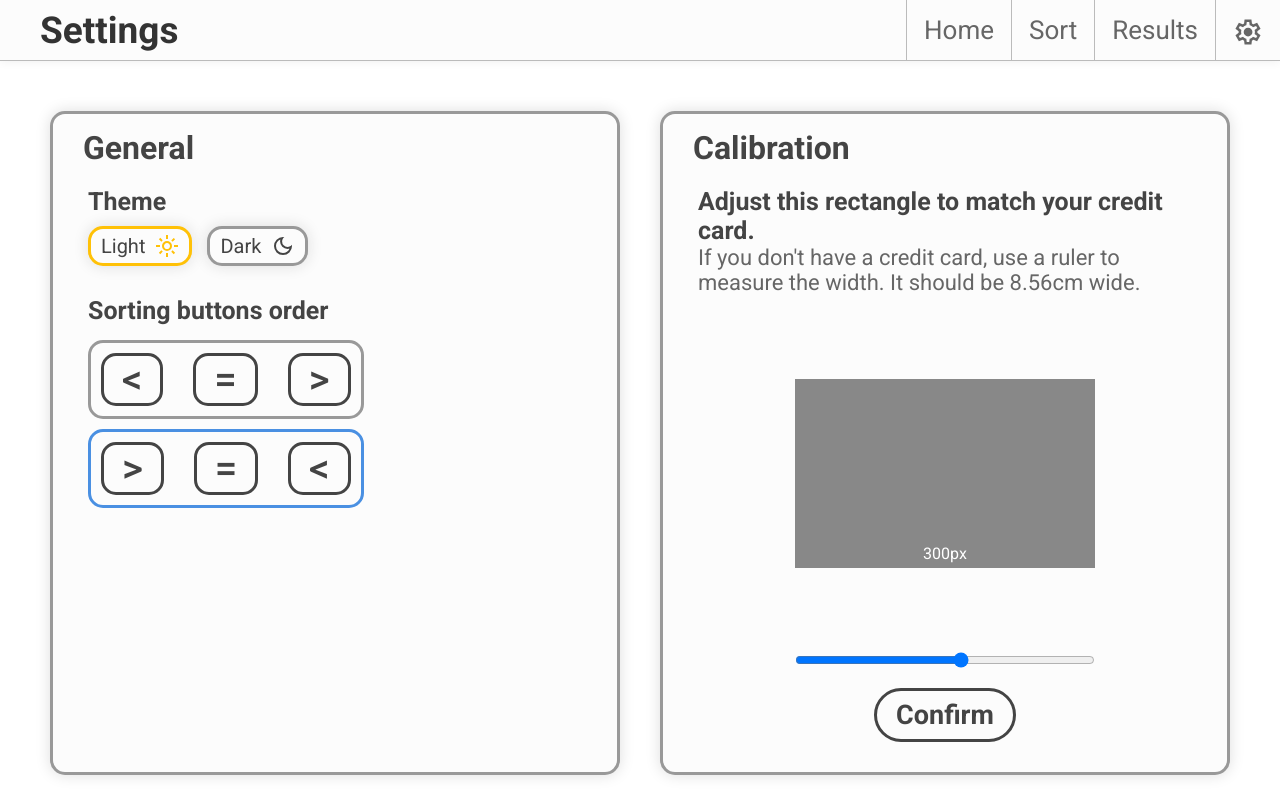
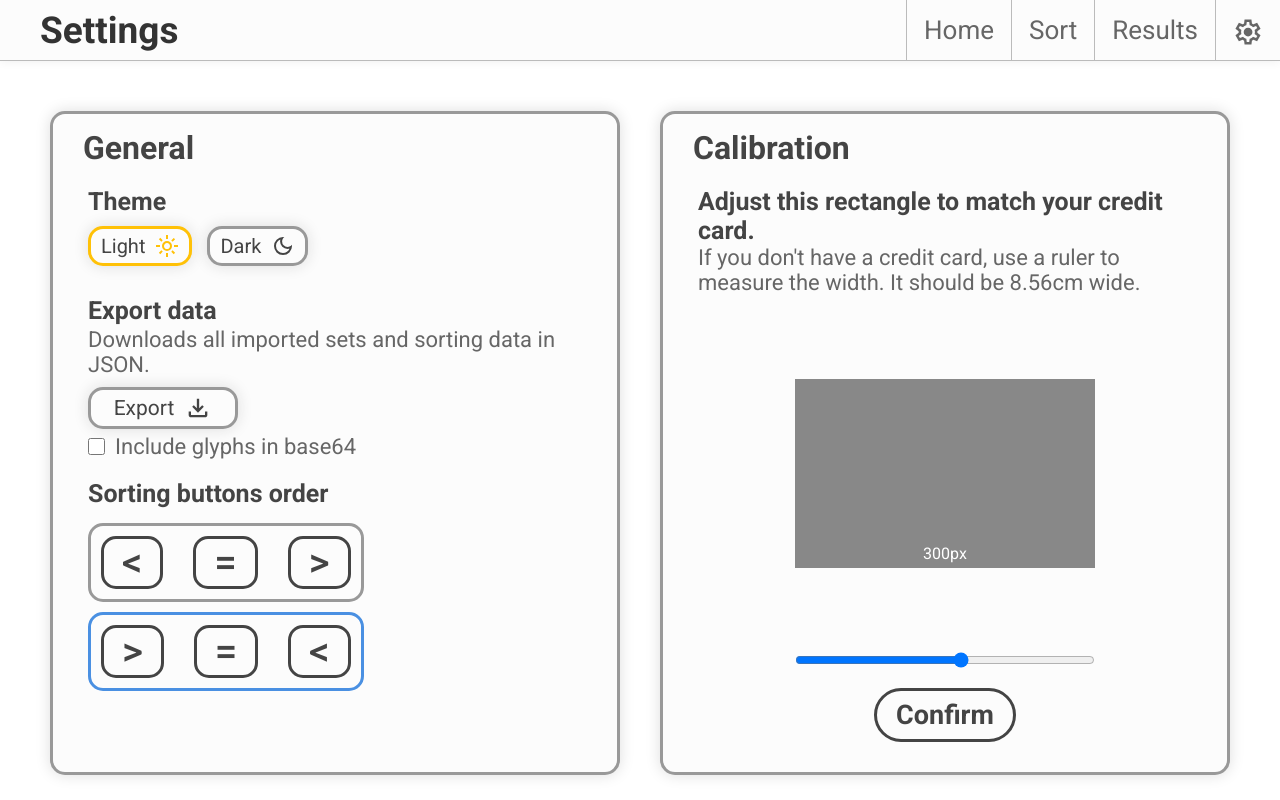
Before and after one commit to Oskar505/glyphSort, a Vue app: page /calibration in a window 1280 px wide. Built offline with nearby package versions, Linux system fonts and the light colour scheme.

Commit message:
log, json export, button id in answer

```diff
--- a/src/GlyphSetClass.js
+++ b/src/GlyphSetClass.js
@@ -1,5 +1,6 @@
 import pako from 'pako'
 import { toRaw } from 'vue'
+import { logMessage } from './views/Sort.vue'
 
 
 class GlyphSet {
@@ -22,20 +23,6 @@ class GlyphSet {
         if (distance == undefined) {
             this.distance = this.glyphStepsCount * 0.2
         }
-
-
-        // this.data = {
-        //     "id": null,
-        //     "name": null,
-        //     "author": null,
-        //     "version": null,
-        //     "glyphs": null,
-        //     "distance": null,
-        //     "gamma": null,
-        //     "glyphStepsCount": null,
-        //     "equalChance": null,
-        //     "answers": null,
-        // }
 
 
         this.initPromise = null // state of initialization
@@ -386,6 +373,8 @@ class GlyphSet {
             val2 = val1;
         }
 
+        logMessage('-')
+        logMessage(`New glyph pair: ${this.id}, values: ${val1}, ${val2}, distance: ${this.actualDistance}, rotation: ${rotationValue}, gamma: ${this.gamma}`)
 
 
         return {val1:val1, val2:val2, distance:this.actualDistance, rotation:this.rotation, rotationValue:rotationValue}
--- a/src/views/Calibration.vue
+++ b/src/views/Calibration.vue
@@ -31,6 +31,25 @@
                         <svg xmlns="http://www.w3.org/2000/svg" height="24px" viewBox="0 -960 960 960" width="24px" fill="#444"><path d="M480-120q-150 0-255-105T120-480q0-150 105-255t255-105q14 0 27.5 1t26.5 3q-41 29-65.5 75.5T444-660q0 90 63 153t153 63q55 0 101-24.5t75-65.5q2 13 3 26.5t1 27.5q0 150-105 255T480-120Zm0-80q88 0 158-48.5T740-375q-20 5-40 8t-40 3q-123 0-209.5-86.5T364-660q0-20 3-40t8-40q-78 32-126.5 102T200-480q0 116 82 198t198 82Zm-10-270Z"/></svg>
                     </div>
                 </div>
+            </div>
+
+
+            <div class="downloadData generalSettingWrapper">
+                <h3 class="strong">Export data</h3>
+                <p>Downloads all imported sets and sorting data in JSON.</p>
+
+                <div class="exportBtn" @click="exportData(exportGlyphs)">
+                    <p>Export</p>
+                    <svg xmlns="http://www.w3.org/2000/svg" height="28px" viewBox="0 -960 960 960" width="28px" fill="var(--text)">
+                        <title>Download JSON</title>
+                        <path d="M480-320 280-520l56-58 104 104v-326h80v326l104-104 56 58-200 200ZM240-160q-33 0-56.5-23.5T160-240v-120h80v120h480v-120h80v120q0 33-23.5 56.5T720-160H240Z"/>
+                    </svg>
+                </div>
+
+                <label class="exportCheckboxLabel" for="exportGlyphs">
+                    <input class="exportCheckbox" v-model="exportGlyphs" type="checkbox" name="exportGlyphs" id="exportGlyphs">
+                    Include glyphs in base64
+                </label>
             </div>
 
 
@@ -100,6 +119,7 @@
                 btnsOrder: 0,
                 glyphSetIds: [],
                 theme: 'light',
+                exportGlyphs: false
             }
         },
 
@@ -163,6 +183,57 @@
             saveSortingBtnsOrder(order) {
                 this.btnsOrder = order
                 document.cookie = `sortingBtnsOrder=${order}; path=/; max-age=31536000; SameSite=Strict`;
+            },
+
+
+            async exportData(exportGlyphs) {
+                // Init DB
+                this.db = await new Promise((resolve, reject) => {
+                    let request = indexedDB.open("glyphSortDB", 2)
+                    request.onupgradeneeded = (event) => {
+                        let db = event.target.result
+
+                        if (!db.objectStoreNames.contains("glyphSetStore")) {
+                            let objectStore = db.createObjectStore("glyphSetStore", { keyPath: "id" })
+                            objectStore.createIndex("setId", "id", { unique: false })
+                        }
+                    }
+
+                    request.onsuccess = (event) => resolve(event.target.result)
+                    request.onerror = (event) => reject(event.target.error)
+                })
+
+
+
+                // Get all data
+                let data = await new Promise((resolve, reject) => {
+                    let transaction = this.db.transaction("glyphSetStore", "readonly")
+                    let objectStore = transaction.objectStore("glyphSetStore")
+                    let getRequest = objectStore.getAll()
+
+                    getRequest.onsuccess = (event) => resolve(event.target.result)
+                    getRequest.onerror = (event) => reject(event.target.error)
+                })
+
+
+                // remove glyphs
+                if (!exportGlyphs) {
+                    data.forEach(glyphSet => {
+                        glyphSet.glyphs = []
+                    });
+                }
+
+
+                const jsonString = JSON.stringify(data, null, 4)
+                const blob = new Blob([jsonString], { type: 'application/json' })
+                const url = URL.createObjectURL(blob)
+
+                const a = document.createElement('a')
+                a.href = url
+                a.download = 'glyphSortData.json'
+                a.click()
+
+                URL.revokeObjectURL(url)
             }
         },
     }
@@ -207,6 +278,9 @@
 
     .generalSettingWrapper {
         margin-left: 5px;
+        color: var(--text2);
+        font-size: 22px;
+        margin-top: 20px;
     }
 
 
@@ -372,6 +446,49 @@
 
 
 
+    /* Export data */
+    .downloadData h3 {
+        margin-bottom: 2px;
+    }
+
+    .exportBtn {
+        display: flex;
+        flex-direction: row;
+        justify-content: center;
+        align-items: center;
+        gap: 10px;
+        border-radius: 15px;
+        background-color: var(--element-bg);
+        box-shadow: 0px 0px 15px var(--shadow2);
+        border: 3px solid var(--border2);
+        color: var(--text);
+        padding: 4px 5px;
+        font-size: 20px;
+        cursor: pointer;
+        max-width: 150px;
+        font-size: 21px;
+        margin-top: 10px;
+    }
+
+    .exportBtn:hover {
+        border-color: var(--enabled);
+        transition: border-color 0.3s ease;
+    }
+
+    .exportCheckboxLabel {
+        display: flex;
+        gap: 10px;
+        align-items: center;
+        margin-top: 5px;
+    }
+
+    .exportCheckbox {
+        width: 17px;
+        height: 17px;
+    }
+
+
+
 
     #confirmBtn {
         font-size: 27px;
--- a/src/views/Sort.vue
+++ b/src/views/Sort.vue
@@ -55,6 +55,12 @@
 
 
 
+        <section class="log" id="log" v-if="showLog">
+
+        </section>
+
+
+
         <section class="middlePageWarning" v-if="glyphSets.length == 0">
             <h1>No set selected</h1>
             <h2>Select set on the <a href="/">home page</a></h2>
@@ -100,6 +106,9 @@
                 btn1Feedback: '',
                 btn2Feedback: '',
                 borderFeedback: '',
+
+                log: [],
+                showLog: false,
             }
         },
 
@@ -122,6 +131,8 @@
 
 
             let glyphSets = toRaw(this.glyphSets)
+
+            logMessage(`Testing ${glyphSets.length} sets`)
 
 
             // get sets data
@@ -221,6 +232,7 @@
                 let answerData = {
                     "val1": this.val1,
                     "val2": this.val2,
+                    "btnId": buttonId,
                     "correct": correct,
                     'distance': glyphSet.actualDistance,
                     "time": Date.now(),
@@ -234,6 +246,9 @@
                 glyphSet.getStats()
 
                 this.animationClass = 'newGlyphs'
+
+
+                logMessage(`ANSWER: ${glyphSet.id} – ${glyphSet.actualDistance} (${this.val1} – ${this.val2}) – ${correct ? '✓' : '✗'}`)
 
 
                 // reset feedbacks and get new glyphs
@@ -287,6 +302,14 @@
 
 
             handleKeydown(e) {
+                // toggle log
+                if (e.shiftKey && e.key == "L") {
+                    this.showLog = !this.showLog
+                    console.log(this.showLog)
+                }
+
+
+
                 // ignore if cooldown
                 if (this.clickCooldown) return;
 
@@ -344,6 +367,38 @@
     function getRandomInt(min, max) {
         return Math.floor(Math.random() * (max - min + 1) ) + min;
     }
+
+
+    export function logMessage(message) {
+        // let logData = sessionStorage.getItem("logData") ? JSON.parse(sessionStorage.getItem("logData")) : [];
+
+        let logEl = document.getElementById("log")
+
+        if (logEl == null) return
+
+
+        const currentTime = new Date()
+        const timeString = currentTime.getHours().toString().padStart(2, '0') + ":" +
+            currentTime.getMinutes().toString().padStart(2, '0') + ":" +
+            currentTime.getSeconds().toString().padStart(2, '0');
+
+        let newLine = document.createElement("div")
+
+        if (message == '-') {
+            newLine.textContent = '–––––––––'
+        }
+
+        else {
+            newLine.textContent = `[${timeString}] ${message}`
+        }
+
+        logEl.appendChild(newLine)
+
+
+        logEl.scrollTop = logEl.scrollHeight
+    }
+
+
 </script>
 
 
@@ -428,6 +483,21 @@
     .floatingBtn:hover svg{
         fill: var(--page-bg);
         transition: 0.3s ease;
+    }
+
+
+
+    .log{
+        background-color: var(--element-bg);
+        padding: 10px;
+        border-radius: 15px;
+        color: var(--text2);
+        min-height: 200px;
+        max-height: 300px;
+        width: 700px;
+        overflow-y: scroll;
+        border: 3px solid var(--border2);
+        margin-top: 50px;
     }
 
 
```
